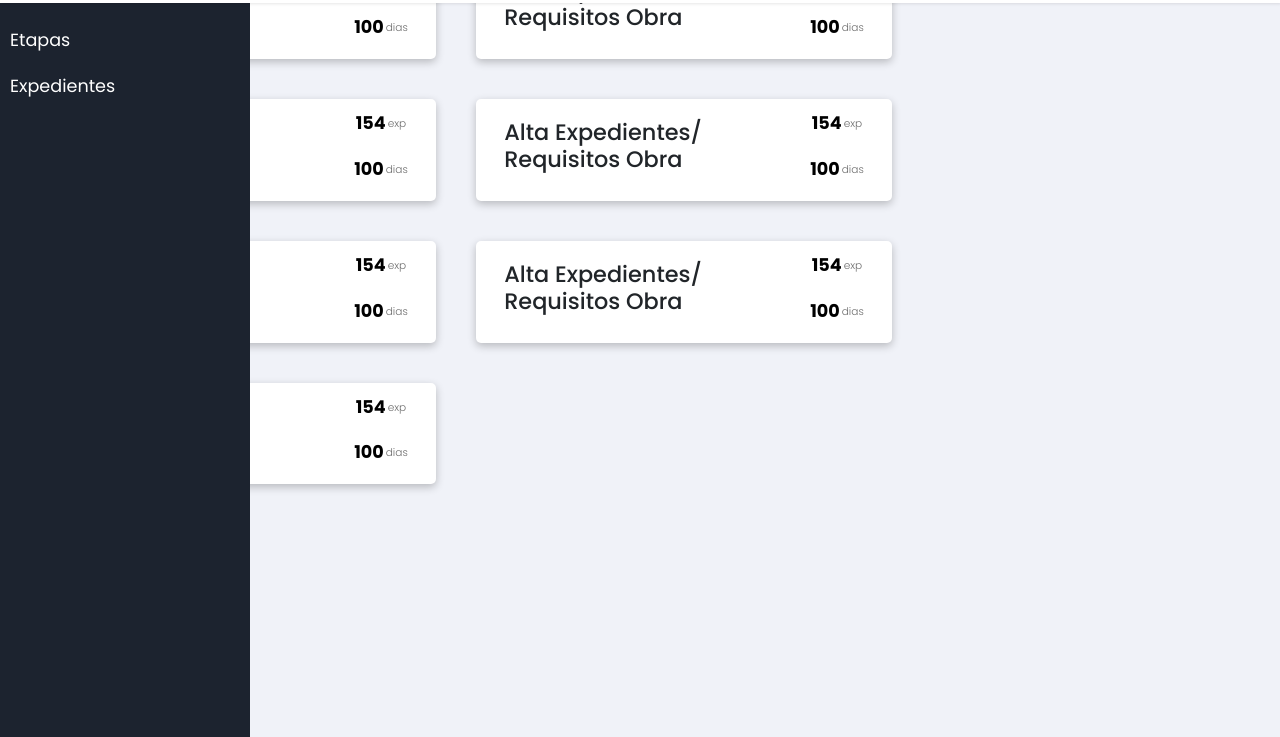
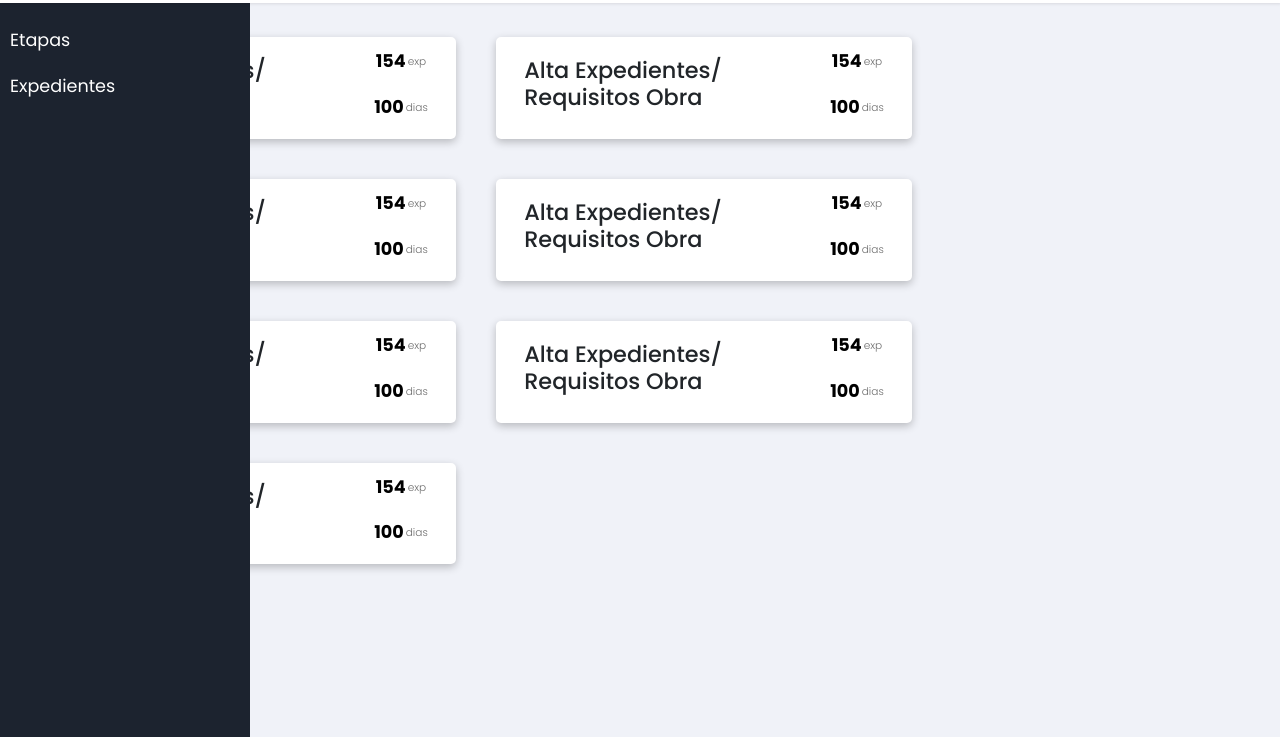
Before and after one commit to Valentino-Moreno/proyecto-edemsa, a website: page index.html in a window 1280 px wide. Shown: the part 63-800 px from the top of the page. Drawn offline with nearby package versions, Linux system fonts and the light colour scheme.

Commit message:
error etapas solucionado

```diff
--- a/sass/views/_etapas.scss
+++ b/sass/views/_etapas.scss
@@ -1,5 +1,5 @@
 #etapas{
-    margin:80px 20px 0  px 20px;
+    margin:80px 20px 0px 20px;
     width: 100%;
     display: flex;
     flex-wrap: wrap;
```
Also changed, not shown: css/estilos.css.
